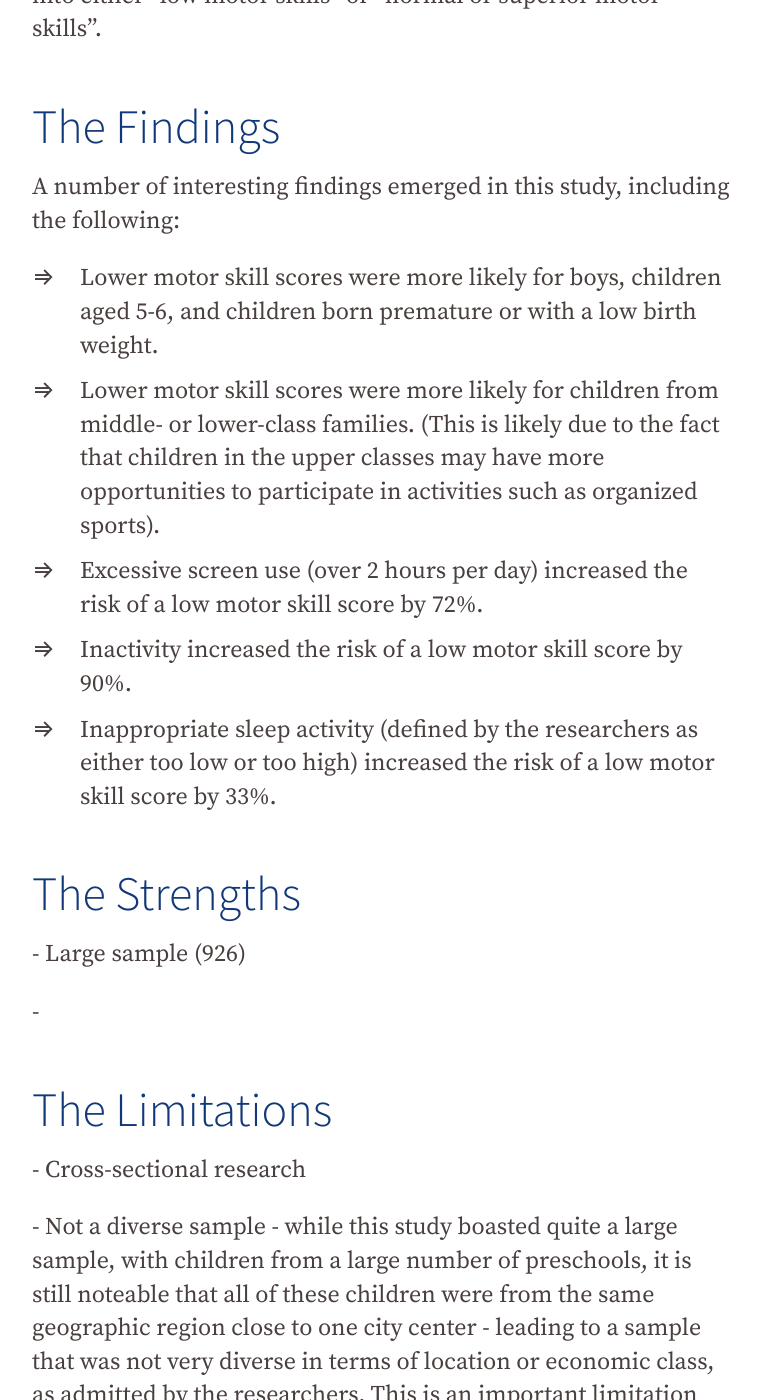
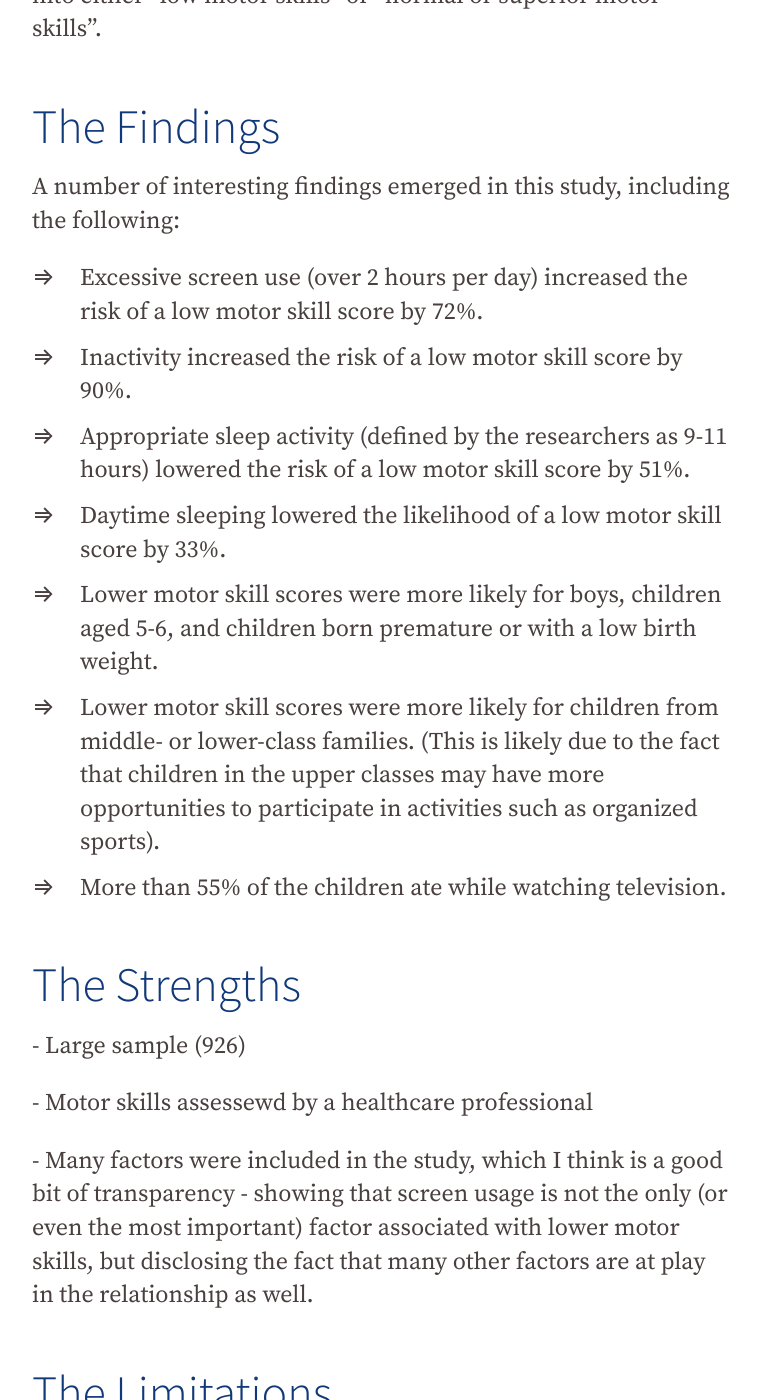
Before and after one commit to famliy-screen-time/familyscreentime.ca, a Jekyll site: the page built from _posts/2020-06-15-st-bp.md, in a window 1280 px wide and 1400 px high, scrolled down 1207 px. Shown: the whole window, without its empty margins (56-817 px from the left). Built offline with Jekyll 4.4.1, drawn with Linux system fonts in a browser that asks for light colours; nearby versions of some CDN libraries.

Commit message:
Update Blog “2020-06-15-st-bp”

```diff
--- a/_posts/2020-06-15-st-bp.md
+++ b/_posts/2020-06-15-st-bp.md
@@ -18,11 +18,13 @@ At the beginning of the month, a Brazilian [study](https://www.liebertpub.com/do
 
 A number of interesting findings emerged in this study, including the following:
 
+* Excessive screen use (over 2 hours per day) increased the risk of a low motor skill score by 72%.
+* Inactivity increased the risk of a low motor skill score by 90%.
+* Appropriate sleep activity (defined by the researchers as 9-11 hours) lowered the risk of a low motor skill score by 51%.
+* Daytime sleeping lowered the likelihood of a low motor skill score by 33%.
 * Lower motor skill scores were more likely for boys, children aged 5-6, and children born premature or with a low birth weight.
 * Lower motor skill scores were more likely for children from middle- or lower-class families. (This is likely due to the fact that children in the upper classes may have more opportunities to participate in activities such as organized sports).
-* Excessive screen use (over 2 hours per day) increased the risk of a low motor skill score by 72%.
-* Inactivity increased the risk of a low motor skill score by 90%.
-* Inappropriate sleep activity (defined by the researchers as either too low or too high) increased the risk of a low motor skill score by 33%.
+* More than 55% of the children ate while watching television.
 
 
 
@@ -30,7 +32,9 @@ A number of interesting findings emerged in this study, including the following:
 
 \- Large sample (926)
 
-\-
+\- Motor skills assessewd by a healthcare professional
+
+\- Many factors were included in the study, which I think is a good bit of transparency - showing that screen usage is not the only (or even the most important) factor associated with lower motor skills, but disclosing the fact that many other factors are at play in the relationship as well.
 
 # The Limitations
 
```
